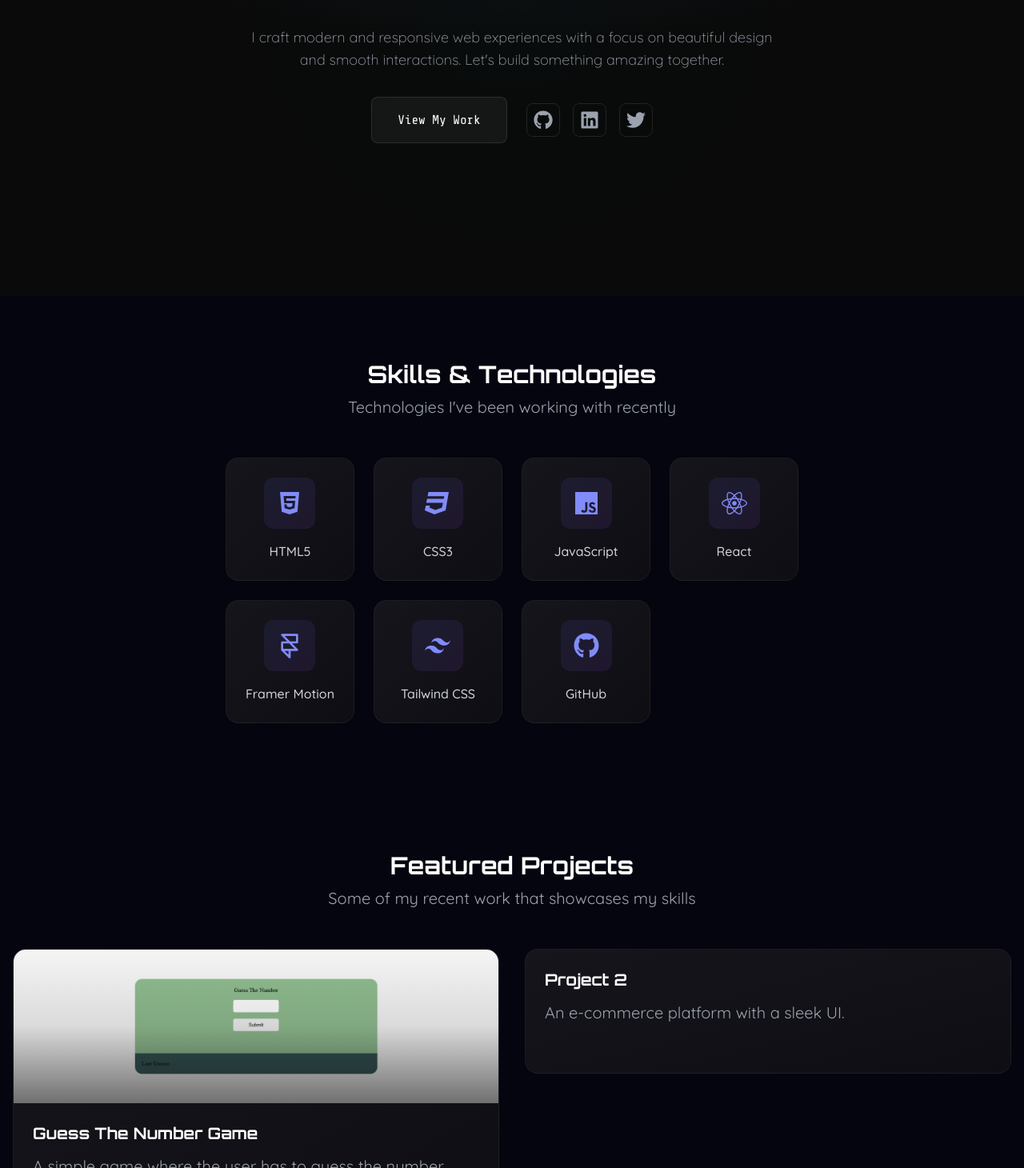
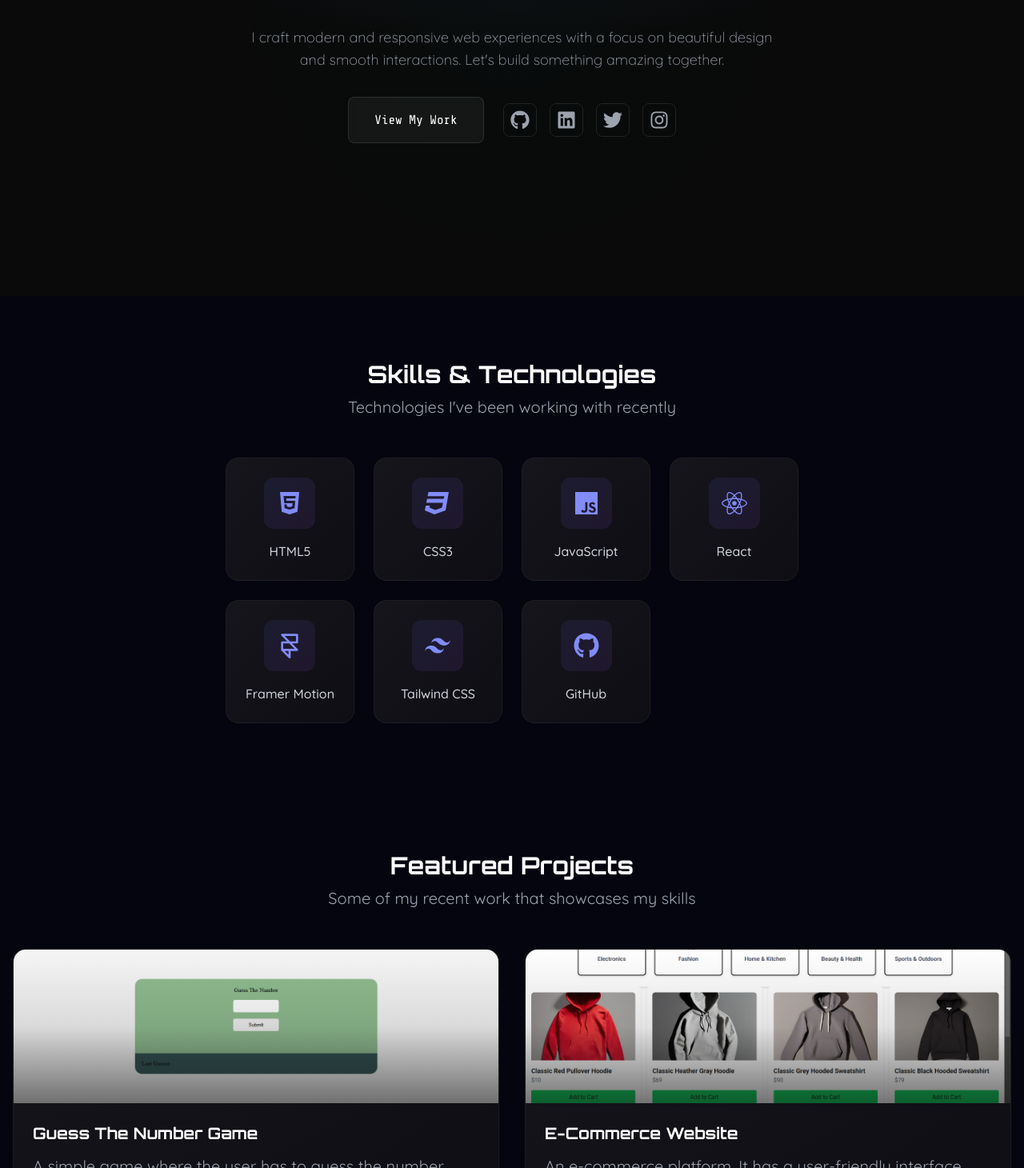
Before and after one commit to ipramodptdr/portfolio_website, a React (Vite) app: page / in a window 1280 px wide. Shown: the part 430-1890 px from the top of the page at 80% size. Built offline with nearby package versions, Linux system fonts and the light colour scheme.

Commit message:
Your meaningful commit message here

```diff
--- a/src/Components/Footer.jsx
+++ b/src/Components/Footer.jsx
@@ -4,8 +4,8 @@ import { FaGithub, FaHeart, FaLinkedin, FaTwitter } from "react-icons/fa";
 const Footer = () => {
   const socialLinks = [
     { icon: FaGithub, url: "https://github.com/ipramodptdr", label: "GitHub" },
-    { icon: FaLinkedin, url: "https://linkedin.com/in/pramodptdr", label: "LinkedIn" },
-    { icon: FaTwitter, url: "https://twitter.com/pramodptdr", label: "Twitter" },
+    { icon: FaLinkedin, url: "https://www.linkedin.com/in/pramodptdr", label: "LinkedIn" },
+    { icon: FaTwitter, url: "https://x.com/ipramxd", label: "Twitter" },
   ];
 
   return (
--- a/src/Components/Hero.jsx
+++ b/src/Components/Hero.jsx
@@ -1,6 +1,6 @@
 import { AnimatePresence, motion } from "framer-motion";
 import { useEffect, useState } from "react";
-import { FaGithub, FaLinkedin, FaTwitter } from "react-icons/fa";
+import { FaGithub, FaInstagram, FaLinkedin, FaTwitter } from "react-icons/fa";
 import { TypeAnimation } from "react-type-animation";
 import Preloader from "./Preloader";
 
@@ -16,8 +16,9 @@ const Hero = () => {
 
   const socialLinks = [
     { icon: FaGithub, url: "https://github.com/ipramodptdr" },
-    { icon: FaLinkedin, url: "https://linkedin.com/in/pramodptdr" },
-    { icon: FaTwitter, url: "https://twitter.com/pramodptdr" },
+    { icon: FaLinkedin, url: "https://www.linkedin.com/in/pramodptdr" },
+    { icon: FaTwitter, url: "https://x.com/ipramxd" },
+    {icon: FaInstagram, url: "https://www.instagram.com/pr4mod7/" },
   ];
 
   const revealVariants = {
--- a/src/index.js
+++ b/src/index.js
@@ -1,6 +1,7 @@
 import { FaCss3, FaGithub, FaHtml5, FaJs, FaReact } from "react-icons/fa";
 import { FiFramer } from "react-icons/fi";
 import { SiTailwindcss } from "react-icons/si";
+import ecommerce from "./assets/Images/E-commerce.png";
 import guessImage from "./assets/Images/guess.png";
 
 const admin = {
@@ -35,8 +36,10 @@ const projects = [
   },
   {
     id: 2,
-    title: "Project 2",
-    description: "An e-commerce platform with a sleek UI.",
+    title: "E-Commerce Website",
+    description: "An e-commerce platform. It has a user-friendly interface and a seamless shopping experience.",
+    href: "https://github.com/ipramodptdr/E-Commerce",
+    image: ecommerce
   },
   {
     id: 3,
```
Also changed, not shown: src/assets/Images/E-commerce.png (added).
